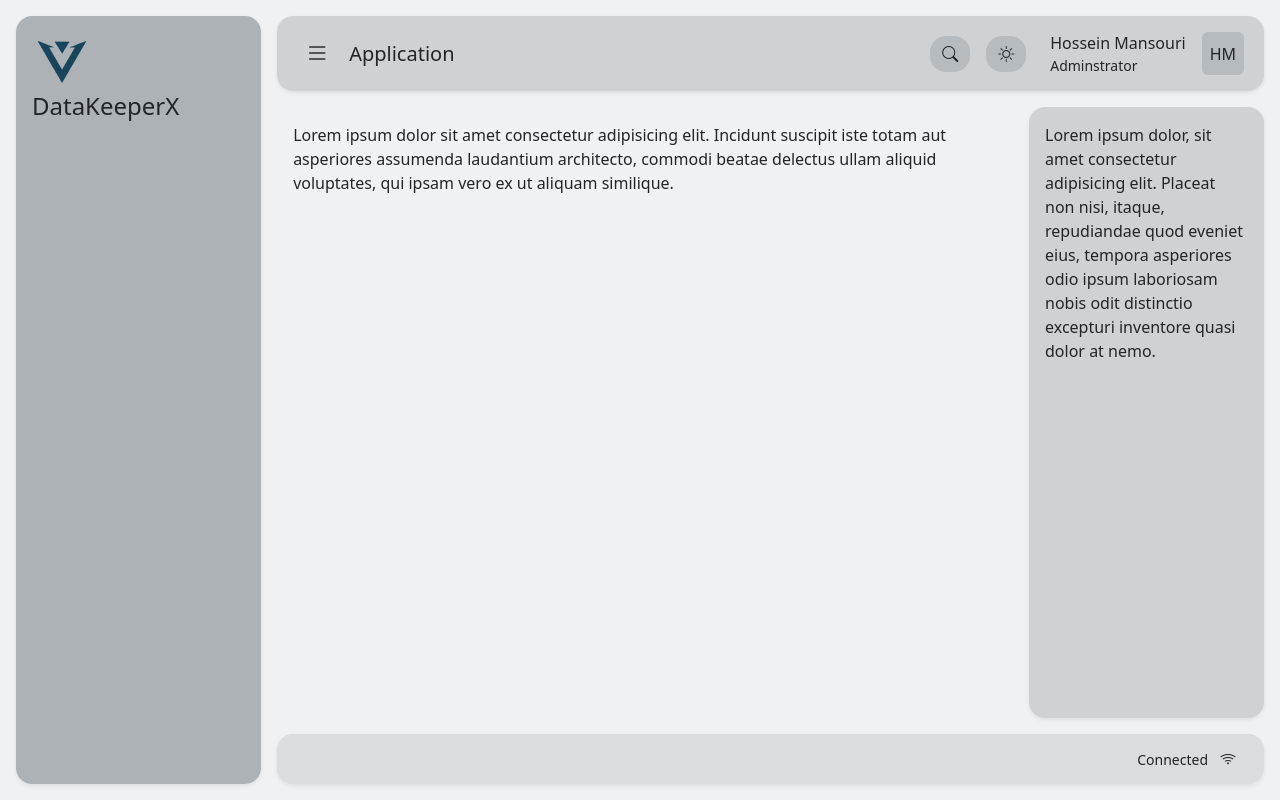
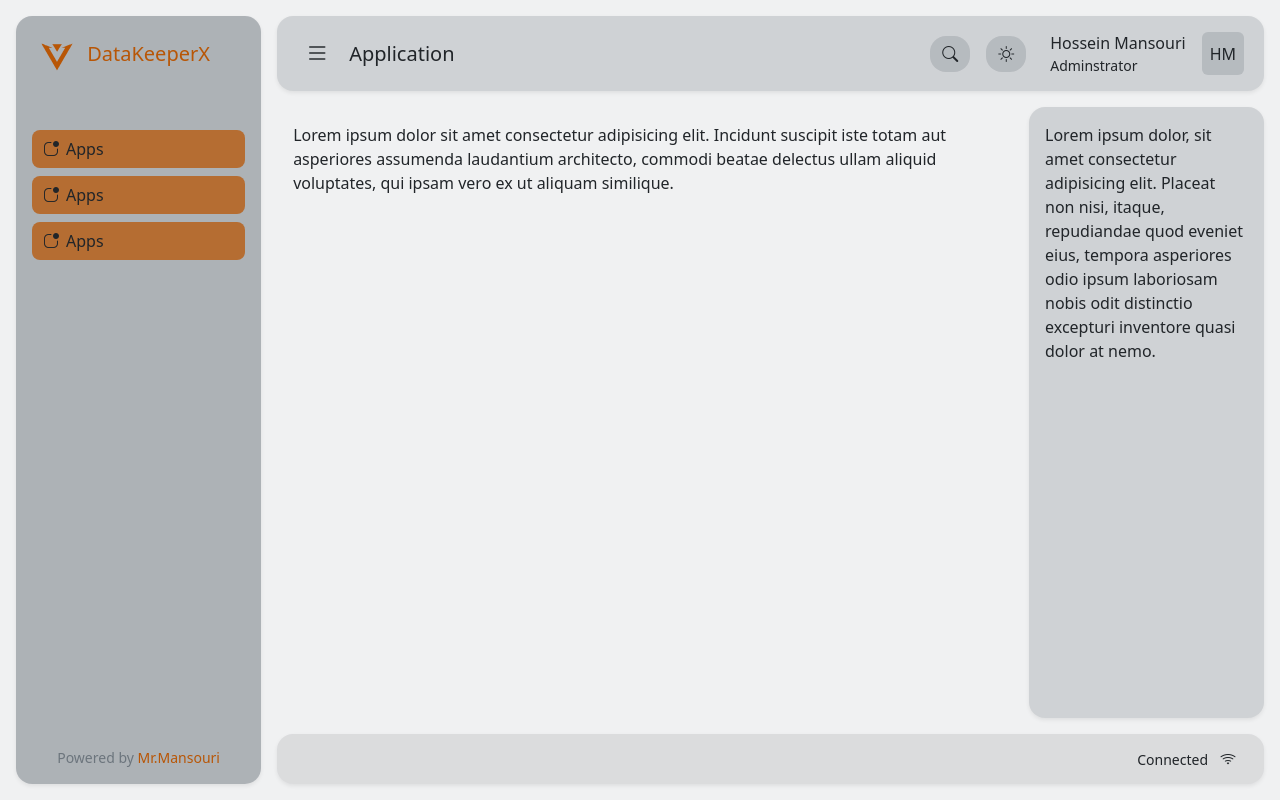
Before and after one commit to Hsnmsri/data_keeper_x_frontend, an Angular app: page /panel in a window 1280 px wide. Built offline with nearby package versions, Linux system fonts and the light colour scheme.

Commit message:
update logo and some styles

```diff
--- a/src/app/login/login.component.html
+++ b/src/app/login/login.component.html
@@ -6,7 +6,7 @@
     <!-- logo -->
     <div class="d-flex align-items-center justify-content-center">
       <div>
-        <img src="images/logo.svg" alt="data_keeper_x_logo" style="width: 130px;">
+        <img src="images/logo.svg" alt="data_keeper_x_logo" style="width: 160px;">
       </div>
     </div>
     <!-- logo -->
--- a/src/app/panel-side-menu/panel-side-menu.component.html
+++ b/src/app/panel-side-menu/panel-side-menu.component.html
@@ -1,15 +1,47 @@
-<div class="w-100 h-100 row g-0 p-3 bg-secondary bg-opacity-50 rounded-4 shadow-sm">
+<div class="w-100 h-100 d-flex flex-column  justify-content-between p-3 bg-secondary bg-opacity-50 rounded-4 shadow-sm">
 
   <!-- logo -->
   <div class="col-12">
 
-    <img src="images/logo.svg" alt="data-keeper-x-logo" style="width: 60px;">
+    <img src="images/logo.svg" alt="data-keeper-x-logo" style="width: 50px;">
 
-    <span class="h4 m-0">
+    <span class="h5 text-primary">
       DataKeeperX
     </span>
 
   </div>
   <!-- logo -->
 
+  <!-- menu actions -->
+  <div class="d-lg-none">
+    <div>
+    </div>
+  </div>
+  <!-- menu actions -->
+
+  <!-- menu -->
+  <div class="mb-auto mt-5">
+    <!-- items -->
+    @for (item of [1,2,3]; track $index) {
+    <a [routerLink]="[ '/panel' ]" routerLinkActive="bg-primary bg-opacity-75 text-dark "
+      class="col-12 row g-0 px-1 py-1 align-items-center text-decoration-none mb-2 rounded-3">
+      <div class="col-auto d-flex align-items-center justify-content-center" style="aspect-ratio: 1; width: 30px;">
+        <i class="bi bi-app-indicator"></i>
+      </div>
+      <div class="col">
+        <span>Apps</span>
+      </div>
+    </a>
+    }
+  </div>
+  <!-- menu -->
+
+  <!-- copyright -->
+  <div class="col-12 d-flex justify-content-center">
+    <small class="text-secondary">
+      Powered by <a href="#" class="text-decoration-none">Mr.Mansouri</a>
+    </small>
+  </div>
+  <!-- copyright -->
+
 </div>
--- a/src/app/panel-side-menu/panel-side-menu.component.ts
+++ b/src/app/panel-side-menu/panel-side-menu.component.ts
@@ -1,9 +1,10 @@
 import { Component } from '@angular/core';
+import { RouterLink, RouterLinkActive } from '@angular/router';
 
 @Component({
   selector: 'app-panel-side-menu',
   standalone: true,
-  imports: [],
+  imports: [RouterLink,RouterLinkActive],
   templateUrl: './panel-side-menu.component.html',
   styleUrl: './panel-side-menu.component.scss'
 })
--- a/src/app/panel/panel.component.html
+++ b/src/app/panel/panel.component.html
@@ -4,7 +4,7 @@
   <div class="w-100 h-100 px-3 py-3 d-flex">
 
     <!-- side menu -->
-    <div class="h-100 me-3 d-none d-lg-flex" style="width: 310px;">
+    <div class="h-100 me-3 d-none d-lg-block" style="width: 310px;">
       <app-panel-side-menu></app-panel-side-menu>
     </div>
     <!-- side menu -->
--- a/src/assets/scss/styles.scss
+++ b/src/assets/scss/styles.scss
@@ -24,7 +24,7 @@ $grays: (
   "900": $gray-900
 ) !default;
 
-$blue:    #fd7e14 !default;
+$blue:    #b85606 !default;
 $indigo:  #6610f2 !default;
 $purple:  #6f42c1 !default;
 $pink:    #d63384 !default;
```
Also changed, not shown: public/images/logo.svg, public/images/logo_old.svg (added).
